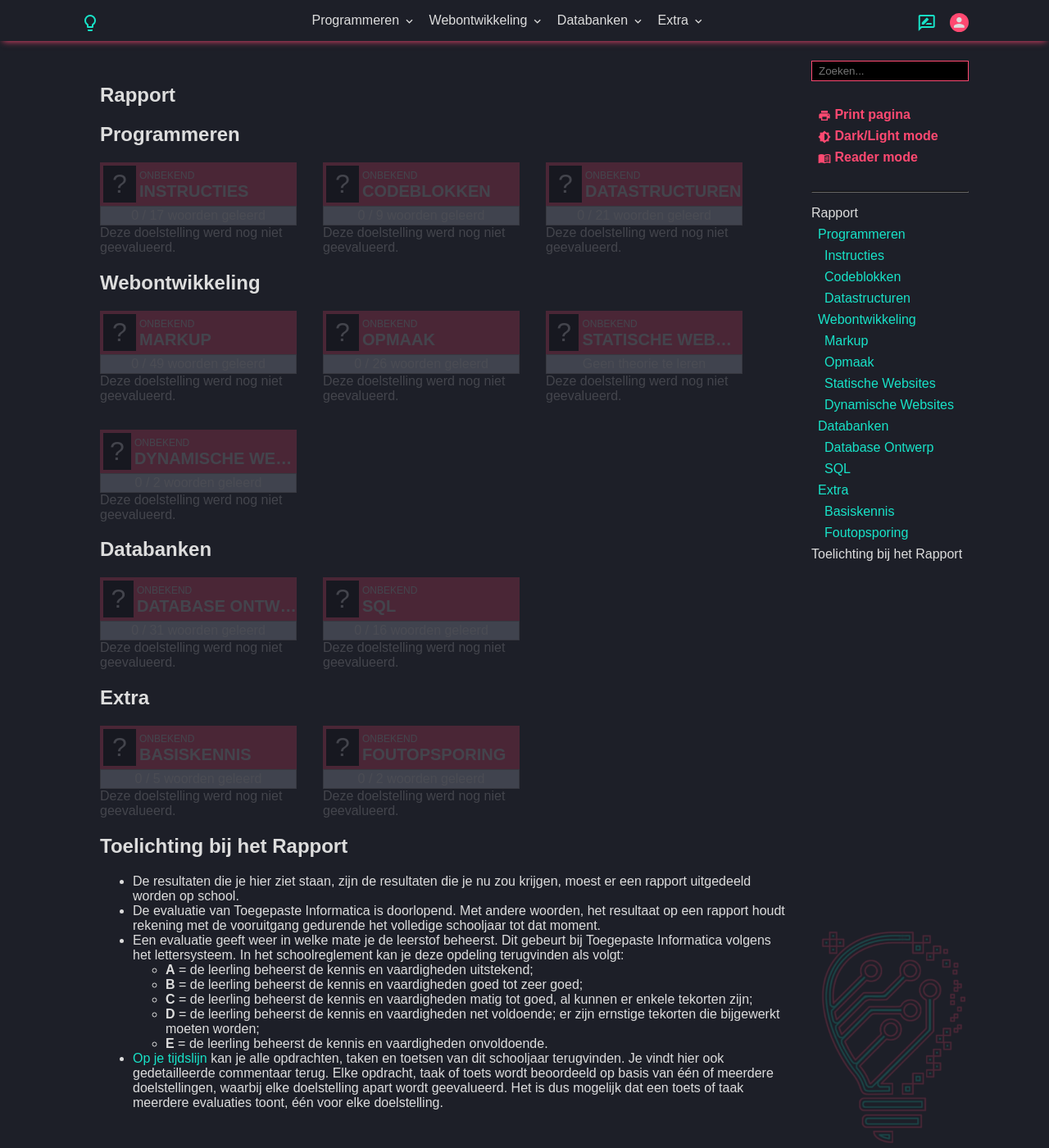
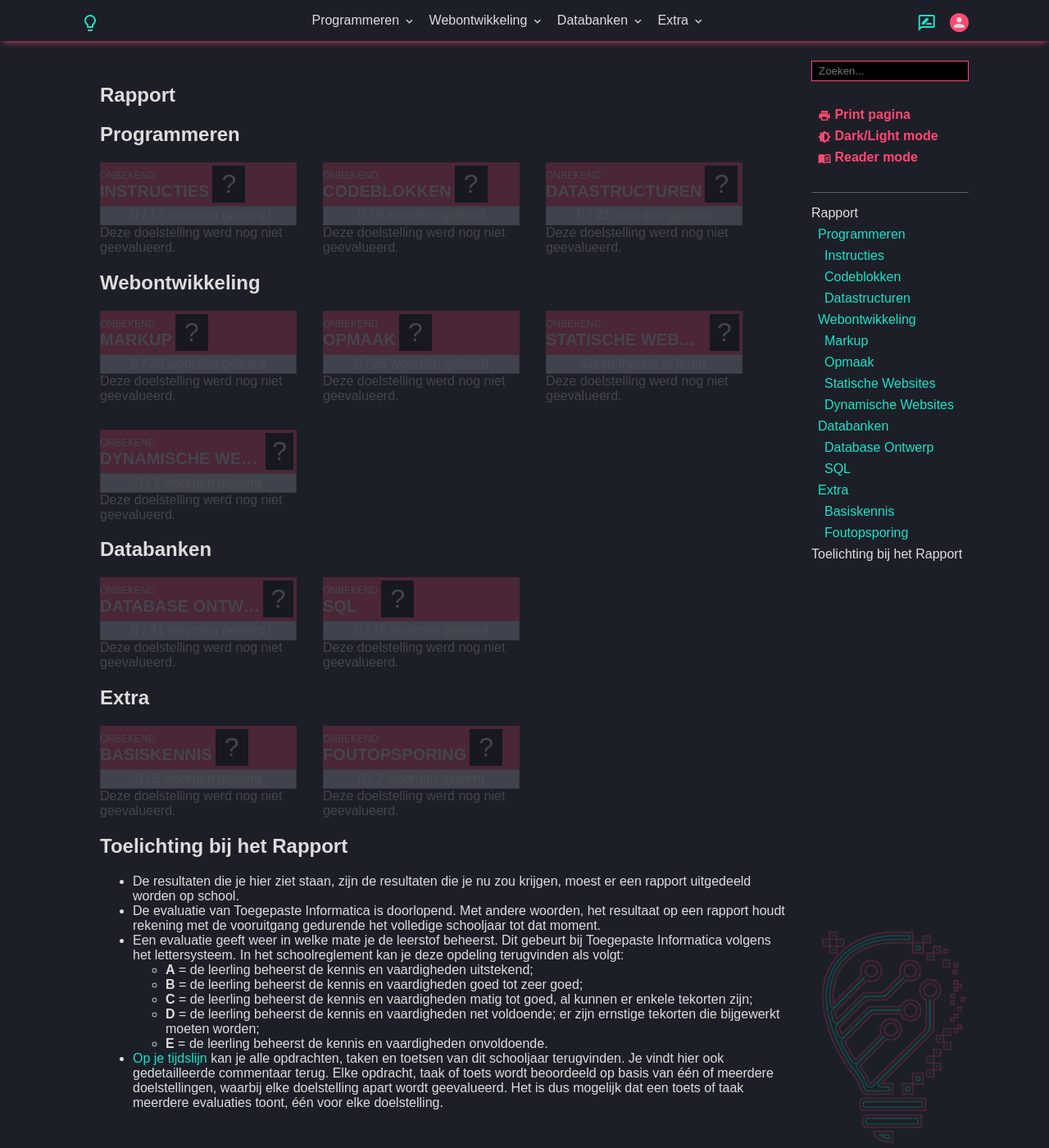
Before and after one commit to T-INFORMATICA/t-informatica.github.io, a Jekyll site: the page built from lms-reportcard.html, in a window 1280 px wide and 1400 px high. Shown: the whole window at 82% size. Built offline with Jekyll 4.4.1, drawn with Linux system fonts in a browser that asks for light colours; comment, search, counter and statistics services are not loaded.

Commit message:
Update blocks.css

```diff
--- a/assets/css/blocks.css
+++ b/assets/css/blocks.css
@@ -104,6 +104,8 @@ span.tag {
 .subjectResultCard-v2>.result {
     display: flex;
     align-items: center;
+    flex-direction: row-reverse;
+    justify-content: flex-end;
     background-color: var(--color-primary);
 }
 
```
